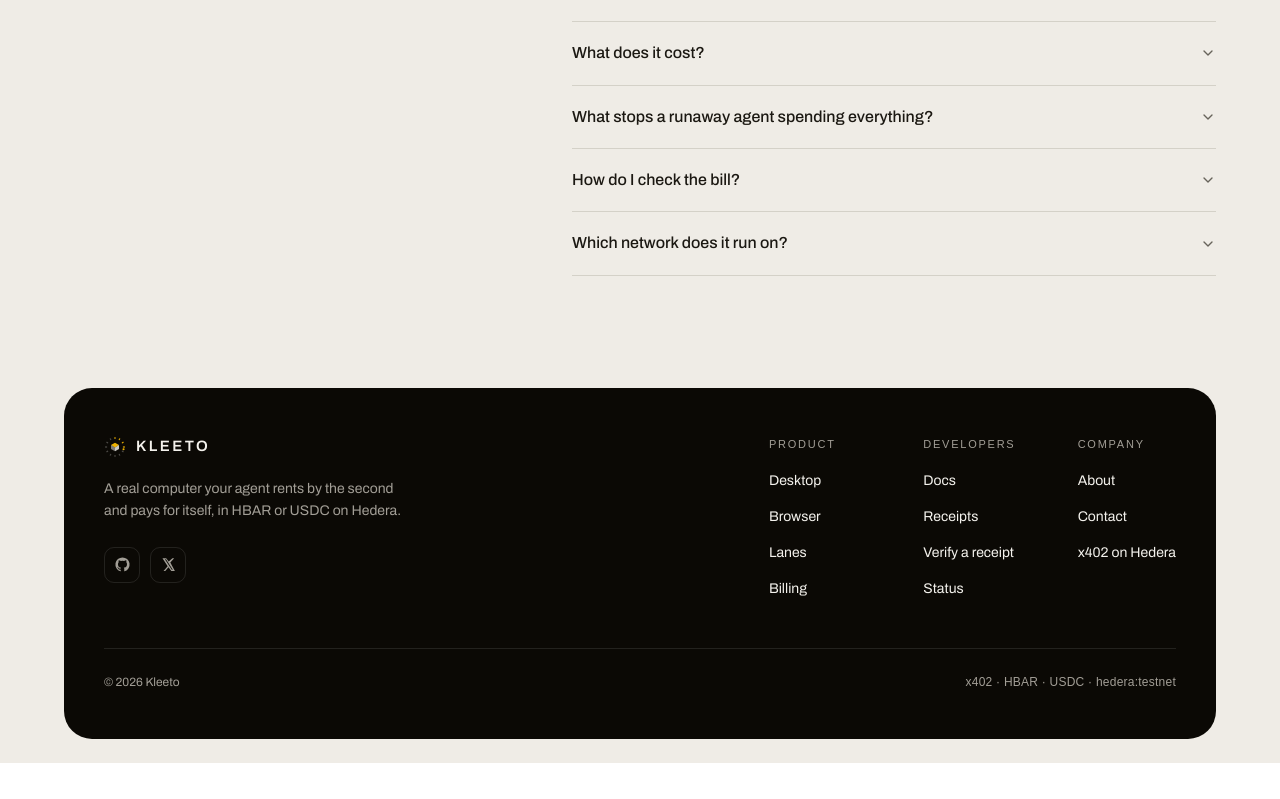
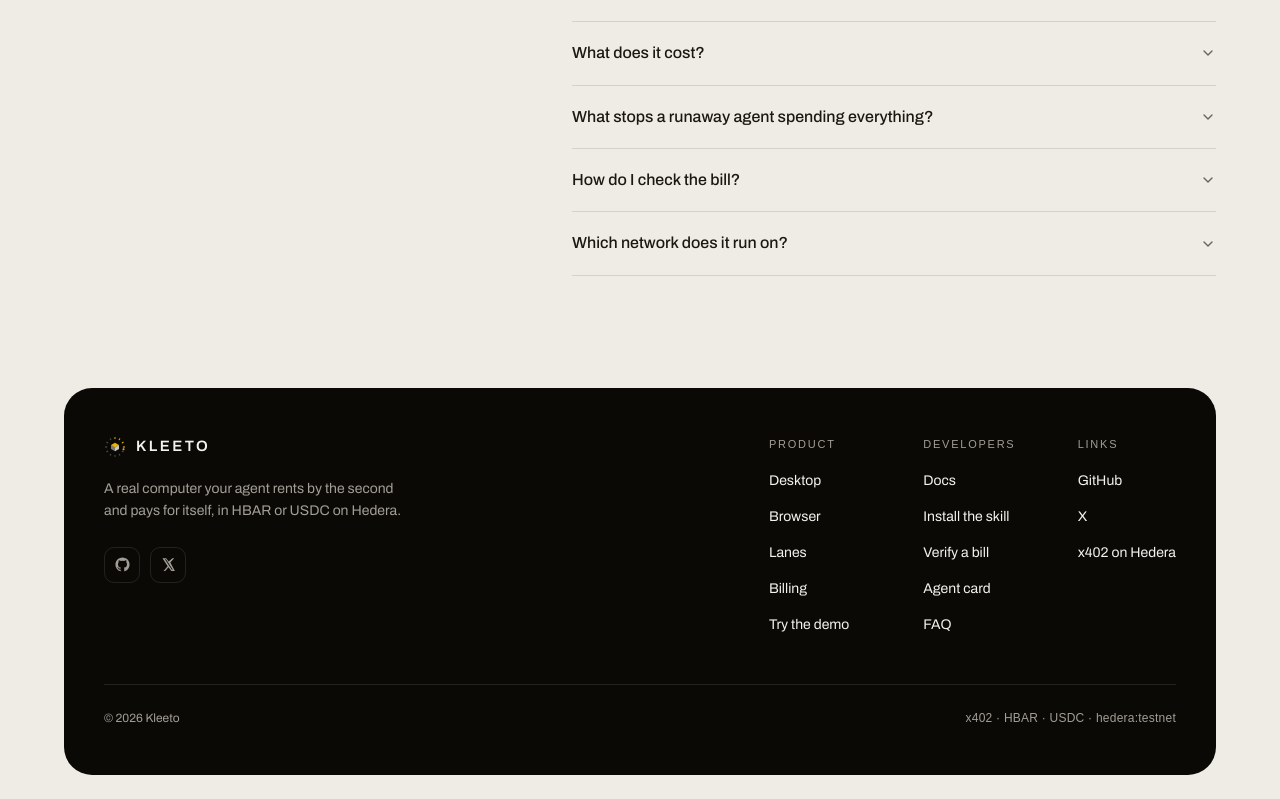
Before and after one commit to akash-mondal/kleeto, a Next.js app in the folder landing/: page / in a window 1280 px wide. Shown: the part 10294-11093 px from the top of the page. Before the commit the page ends 11057 px from the top, so only its background shows below. Built offline with nearby package versions, Linux system fonts and the light colour scheme; a web font is replaced by a local one.

Commit message:
fix: every nav and footer link goes somewhere real
Section links carry the path so they land from /demo too; Docs opens the README, the footer links the skill, the agent card, GitHub and x.com/akshmnd, and the placeholder Status, About and Contact links are gone.

```diff
--- a/landing/src/components/kleeto/kleeto-footer.tsx
+++ b/landing/src/components/kleeto/kleeto-footer.tsx
@@ -5,44 +5,52 @@
  * The footer sits as an inset dark card rather than a full-bleed band, so the warm ground
  * still frames it and the page ends on a deliberate edge instead of running off the screen.
  */
+const GITHUB = "https://github.com/akash-mondal/kleeto";
+const X = "https://x.com/akshmnd";
+
 const COLUMNS: readonly { title: string; links: readonly { label: string; href: string }[] }[] = [
   {
     title: "Product",
     links: [
-      { label: "Desktop", href: "#desktop" },
-      { label: "Browser", href: "#browser" },
-      { label: "Lanes", href: "#lanes" },
-      { label: "Billing", href: "#meter" },
+      { label: "Desktop", href: "/#desktop" },
+      { label: "Browser", href: "/#browser" },
+      { label: "Lanes", href: "/#lanes" },
+      { label: "Billing", href: "/#meter" },
+      { label: "Try the demo", href: "/demo" },
     ],
   },
   {
     title: "Developers",
     links: [
-      { label: "Docs", href: "#" },
-      { label: "Receipts", href: "#receipt" },
-      { label: "Verify a receipt", href: "#receipt" },
-      { label: "Status", href: "#" },
+      { label: "Docs", href: `${GITHUB}#readme` },
+      { label: "Install the skill", href: "https://github.com/akash-mondal/kleeto-skill" },
+      { label: "Verify a bill", href: "/#receipt" },
+      { label: "Agent card", href: "https://api.kleeto.fun/.well-known/agent-card.json" },
+      { label: "FAQ", href: "/#faq" },
     ],
   },
   {
-    title: "Company",
+    title: "Links",
     links: [
-      { label: "About", href: "#" },
-      { label: "Contact", href: "#" },
-      { label: "x402 on Hedera", href: "#x402" },
+      { label: "GitHub", href: GITHUB },
+      { label: "X", href: X },
+      { label: "x402 on Hedera", href: "https://docs.hedera.com/solutions/ai/x402" },
     ],
   },
 ];
 
+const external = (href: string) =>
+  href.startsWith("http") ? { target: "_blank", rel: "noopener noreferrer" } : {};
+
 const SOCIALS: readonly { label: string; href: string; path: string }[] = [
   {
     label: "GitHub",
-    href: "#",
+    href: GITHUB,
     path: "M12 2a10 10 0 0 0-3.16 19.49c.5.09.68-.22.68-.48l-.01-1.7c-2.78.6-3.37-1.34-3.37-1.34-.45-1.16-1.11-1.47-1.11-1.47-.91-.62.07-.6.07-.6 1 .07 1.53 1.03 1.53 1.03.9 1.53 2.34 1.09 2.91.83.09-.65.35-1.09.63-1.34-2.22-.25-4.56-1.11-4.56-4.94 0-1.09.39-1.98 1.03-2.68-.1-.25-.45-1.27.1-2.64 0 0 .84-.27 2.75 1.02a9.5 9.5 0 0 1 5 0c1.91-1.29 2.75-1.02 2.75-1.02.55 1.37.2 2.39.1 2.64.64.7 1.03 1.59 1.03 2.68 0 3.84-2.34 4.68-4.57 4.93.36.31.68.92.68 1.85l-.01 2.75c0 .27.18.58.69.48A10 10 0 0 0 12 2Z",
   },
   {
     label: "X",
-    href: "#",
+    href: X,
     path: "M17.53 3H20l-5.46 6.24L21 21h-5.06l-3.96-5.18L7.44 21H4.97l5.84-6.68L3.5 3h5.19l3.58 4.73L17.53 3Zm-.87 16.5h1.37L8.4 4.42H6.93L16.66 19.5Z",
   },
 ];
@@ -54,7 +62,7 @@
         <div className="overflow-hidden rounded-[28px] bg-[var(--kl-card-deep)] px-6 py-10 md:px-10 md:py-12">
           <div className="grid gap-10 md:grid-cols-[minmax(0,1fr)_auto] md:gap-16">
             <div className="max-w-[34ch]">
-              <KleetoLockup className="text-kl-on-card" href="#top" />
+              <KleetoLockup className="text-kl-on-card" href="/" />
               <p className="mt-5 text-[14px] leading-[1.6] text-kl-on-card-muted">
                 A real computer your agent rents by the second and pays for itself, in HBAR or
                 USDC on Hedera.
@@ -64,6 +72,7 @@
                   <a
                     key={social.label}
                     href={social.href}
+                    {...external(social.href)}
                     aria-label={social.label}
                     className="flex size-9 items-center justify-center rounded-[10px] border border-white/10 text-kl-on-card-muted transition-colors hover:border-white/25 hover:text-kl-on-card"
                   >
@@ -86,6 +95,7 @@
                       <li key={link.label}>
                         <a
                           href={link.href}
+                          {...external(link.href)}
                           className="text-[14px] text-kl-on-card transition-colors hover:text-kl-amber"
                         >
                           {link.label}
--- a/landing/src/components/kleeto/kleeto-nav.tsx
+++ b/landing/src/components/kleeto/kleeto-nav.tsx
@@ -6,13 +6,17 @@
 import { KleetoMark } from "./kleeto-logo";
 import { PillButton } from "./kleeto-primitives";
 
+/* Section links carry the path, so they still land from /demo and not only from the home page. */
 const LINKS = [
-  { label: "Desktop", href: "#desktop" },
-  { label: "Browser", href: "#browser" },
-  { label: "Lanes", href: "#lanes" },
-  { label: "x402", href: "#meter" },
-  { label: "Docs", href: "#" },
+  { label: "Desktop", href: "/#desktop" },
+  { label: "Browser", href: "/#browser" },
+  { label: "Lanes", href: "/#lanes" },
+  { label: "x402", href: "/#meter" },
+  { label: "Docs", href: "https://github.com/akash-mondal/kleeto#readme" },
 ] as const;
+
+const external = (href: string) =>
+  href.startsWith("http") ? { target: "_blank", rel: "noopener noreferrer" } : {};
 
 function Wordmark() {
   return (
@@ -42,6 +46,7 @@
               <a
                 key={link.label}
                 href={link.href}
+                {...external(link.href)}
                 className="py-2 text-[13px] text-kl-muted transition-colors hover:text-kl-fg"
               >
                 {link.label}
@@ -86,6 +91,7 @@
               <a
                 key={link.label}
                 href={link.href}
+                {...external(link.href)}
                 onClick={() => setOpen(false)}
                 className="rounded-[8px] px-2 py-2.5 text-[14px] text-kl-fg"
               >
```
